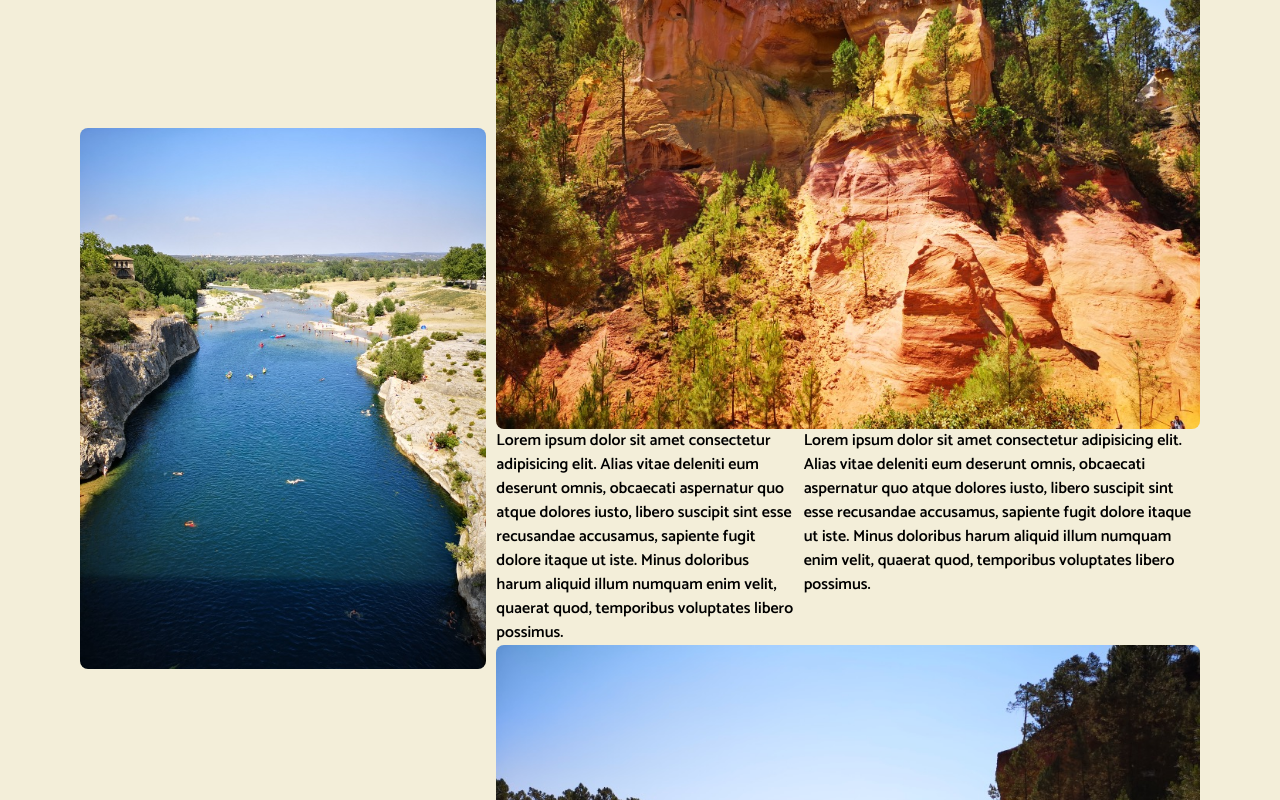
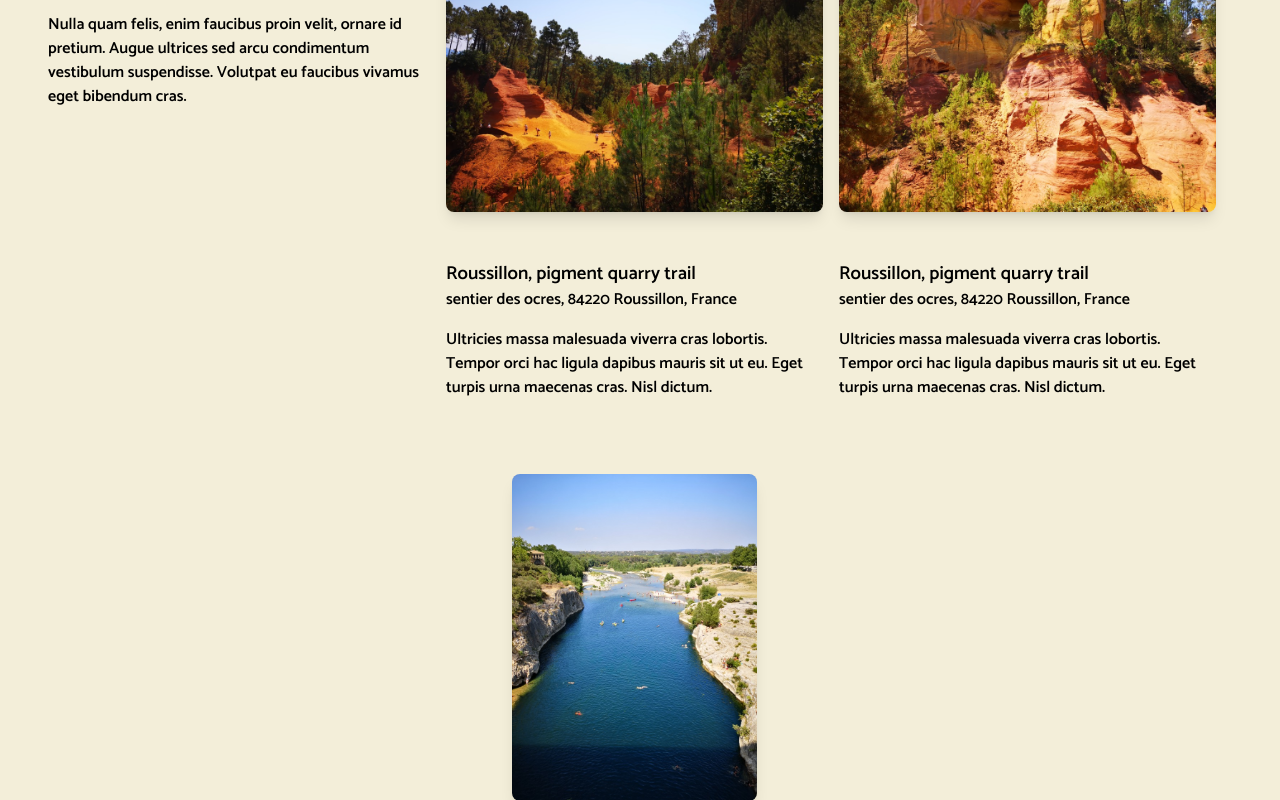
Before and after one commit to wkan17012021/Geo_Travel_Holidays, a React (Create React App) app in the folder rlt/: page / in a window 1280 px wide. Shown: the part 4160-4960 px from the top of the page. Built offline with nearby package versions, Linux system fonts and the light colour scheme.

Commit message:
redo grid layout using tw comp ui library

```diff
--- a/rlt/src/components/south_france_tour/South_france_tours.js
+++ b/rlt/src/components/south_france_tour/South_france_tours.js
@@ -3,43 +3,122 @@ import Img1 from "../../assets/france_tour_photos/pont_du_gard_684x912.jpg";
 import Img2 from "../../assets/france_tour_photos/roussillon_crossbedded_hematite_geothite_sands_912x684.jpg";
 import Img3 from "../../assets/france_tour_photos/roussillon_quarry_red route_912x684.jpg";
 
+const locationData = [
+  {
+    id: 1,
+    placeName: "Roussillon, pigment quarry trail",
+    address: "sentier des ocres, 84220 Roussillon, France",
+    imageUrl: Img3,
+    imageAlt: "tourists navigating the Roussillon ochre pigment quarry trail",
+    descriptionText:
+      "Ultricies massa malesuada viverra cras lobortis. Tempor orci hac ligula dapibus mauris sit ut eu. Eget turpis urna maecenas cras. Nisl dictum.",
+    customStyles: "",
+  },
+  {
+    id: 2,
+    placeName: "Roussillon, pigment quarry trail",
+    address: "sentier des ocres, 84220 Roussillon, France",
+    imageUrl: Img2,
+    imageAlt: "crossbedded hematite and geothite sands, ochre coloured walls",
+    descriptionText:
+      "Ultricies massa malesuada viverra cras lobortis. Tempor orci hac ligula dapibus mauris sit ut eu. Eget turpis urna maecenas cras. Nisl dictum.",
+    customStyles: "",
+  },
+  {
+    id: 3,
+    placeName: "Pont du Gard",
+    address: "400 Rte du Pont du Gard, 30210 Vers-Pont-du-Gard, France",
+    imageUrl: Img1,
+    imageAlt: "casual swimmers in the river overlooking Pont du Gard bridge",
+    descriptionText:
+      "Ultricies massa malesuada viverra cras lobortis. Tempor orci hac ligula dapibus mauris sit ut eu. Eget turpis urna maecenas cras. Nisl dictum.",
+    customStyles: "portrait-adj",
+  },
+];
+
 const SouthFranceTours = () => {
   return (
-    <section>
-      <h2>South France Tours</h2>
-      <div className="france_grid_container">
-        <div className="fr_img_1_wrapper">
-          <img loading="lazy" src={Img1} alt="rousillon 1" />
-        </div>
-        <div className="fr_img_2_wrapper">
-          <img loading="lazy" src={Img2} alt="rousillon 2" />
-        </div>
-        <div className="fr_img_3_wrapper">
-          <img loading="lazy" src={Img3} alt="pont du gard" />
-        </div>
-        <div className="fr_txt_wrapper_1">
-          <p>
-            Lorem ipsum dolor sit amet consectetur adipisicing elit. Alias vitae
-            deleniti eum deserunt omnis, obcaecati aspernatur quo atque dolores
-            iusto, libero suscipit sint esse recusandae accusamus, sapiente
-            fugit dolore itaque ut iste. Minus doloribus harum aliquid illum
-            numquam enim velit, quaerat quod, temporibus voluptates libero
-            possimus.
-          </p>
-        </div>
-        <div className="fr_txt_wrapper_2">
-          <p>
-            Lorem ipsum dolor sit amet consectetur adipisicing elit. Alias vitae
-            deleniti eum deserunt omnis, obcaecati aspernatur quo atque dolores
-            iusto, libero suscipit sint esse recusandae accusamus, sapiente
-            fugit dolore itaque ut iste. Minus doloribus harum aliquid illum
-            numquam enim velit, quaerat quod, temporibus voluptates libero
-            possimus.
-          </p>
+    <section className="fr_main_container">
+      <div className="fr_inner_wrapper">
+        <div className="fr_inner_grid_wrapper">
+          <div className="intro_section">
+            <h2>South of France Tours</h2>
+            <p>
+              Nulla quam felis, enim faucibus proin velit, ornare id pretium.
+              Augue ultrices sed arcu condimentum vestibulum suspendisse.
+              Volutpat eu faucibus vivamus eget bibendum cras.
+            </p>
+          </div>
+          <div className="bio_section lg:col-span-2">
+            <ul role="list" className="sm:-mt-8 sm:space-y-0">
+              {locationData.map((location) => (
+                <li key={location.id} className="location_list_item">
+                  <div
+                    className="location_list_item_grid_wrapper"
+                  >
+                    <div>
+                      <img src={location.imageUrl} alt={location.imageAlt} className={
+                      location.customStyles}/>
+                    </div>
+                    <div className="location_details_wrapper">
+                      <div>
+                        <div>
+                          <h3>{location.placeName}</h3>
+                          <p>{location.address}</p>
+                        </div>
+                        <div>
+                          <p>{location.descriptionText}</p>
+                        </div>
+                      </div>
+                    </div>
+                  </div>
+                </li>
+              ))}
+            </ul>
+          </div>
         </div>
       </div>
     </section>
   );
 };
 
+// const SouthFranceTours = () => {
+//   return (
+//     <section>
+//       <h2>South France Tours</h2>
+//       <div className="france_grid_container">
+//         <div className="fr_img_1_wrapper">
+//           <img loading="lazy" src={Img1} alt="rousillon 1" />
+//         </div>
+//         <div className="fr_img_2_wrapper">
+//           <img loading="lazy" src={Img2} alt="rousillon 2" />
+//         </div>
+//         <div className="fr_img_3_wrapper">
+//           <img loading="lazy" src={Img3} alt="pont du gard" />
+//         </div>
+//         <div className="fr_txt_wrapper_1">
+//           <p>
+//             Lorem ipsum dolor sit amet consectetur adipisicing elit. Alias vitae
+//             deleniti eum deserunt omnis, obcaecati aspernatur quo atque dolores
+//             iusto, libero suscipit sint esse recusandae accusamus, sapiente
+//             fugit dolore itaque ut iste. Minus doloribus harum aliquid illum
+//             numquam enim velit, quaerat quod, temporibus voluptates libero
+//             possimus.
+//           </p>
+//         </div>
+//         <div className="fr_txt_wrapper_2">
+//           <p>
+//             Lorem ipsum dolor sit amet consectetur adipisicing elit. Alias vitae
+//             deleniti eum deserunt omnis, obcaecati aspernatur quo atque dolores
+//             iusto, libero suscipit sint esse recusandae accusamus, sapiente
+//             fugit dolore itaque ut iste. Minus doloribus harum aliquid illum
+//             numquam enim velit, quaerat quod, temporibus voluptates libero
+//             possimus.
+//           </p>
+//         </div>
+//       </div>
+//     </section>
+//   );
+// };
+
 export default SouthFranceTours;
--- a/rlt/src/south-france-tours.css
+++ b/rlt/src/south-france-tours.css
@@ -1,46 +1,89 @@
-.france_grid_container {
+.fr_inner_grid_wrapper {
+  margin-top: 3rem;
+}
+.intro_section h3 {
+  font-size: 3rem;
+  font-weight: bold;
+}
+.bio_section ul {
+  margin-top: 4rem;
+  border-top-width: 1px;
+  border-color: grey;
+}
+.location_list_item {
+  padding: 1rem 0;
+  aspect-ratio: 3 / 4;
+  max-width: 60vw;
+  margin: 0 auto;
+}
+.location_list_item_grid_wrapper {
+  margin-top: 2rem;
   display: grid;
-  grid-template-columns: repeat(2, 0.5fr) 0.75fr 1fr;
-  grid-template-rows: 0.75fr 1fr 0.5fr 1fr 0.75fr;
-  grid-column-gap: 10px;
-  padding: 1rem 5rem;
+  grid-template-columns: 3fr;
+  place-items: start;
+  gap: 1rem;
+}
+.location_list_item_grid_wrapper div img {
+  border-radius: 8px;
+  object-fit: cover;
+  box-shadow: 0 10px 15px -3px rgb(0 0 0 / 0.1), 0 4px 6px -4px rgb(0 0 0 / 0.1);
+}
+.location_details_wrapper {
+  grid-column: 1 / 3;
+  text-align: left;
+}
+.location_details_wrapper div {
+  margin-top: 2rem;
+  padding-right: 1rem;
+}
+.location_details_wrapper div div {
+  margin-top: 1rem;
+}
+@media only screen and (min-width: 650px) {
+.fr_inner_wrapper {
+  margin: 0 auto;
+  padding: 1rem 0;
+}
+.location_list_item {
+  aspect-ratio: 3 / 2;
+}
 }
 
-.fr_img_1_wrapper {
-  grid-area: 2 / 1 / 5 / 3;
+@media only screen and (min-width: 1000px) {
+  .fr_inner_wrapper {
+  padding: 3rem 3rem;
+  }
+  .fr_inner_grid_wrapper {
+    display: grid;
+    grid-template-columns: repeat(3,minmax(0,1fr));
+    gap: 10px;
+    margin: 0 auto;
+  }
+  .intro_section {
+    margin-top: 4rem;
+  }
+  .intro_section h3 {
+    font-size: 4rem;
+  }
+  .bio_section {
+    grid-column: span 2 / span 2;
+  }
+  .bio_section ul {
+    display: grid;
+    grid-template-columns: repeat(2,minmax(0,1fr));
+    row-gap: 10px;
+    margin-top: 0;
+  }
+  .location_list_item {
+  max-width: 100%;
+  margin: 0;
 }
-.fr_img_2_wrapper {
-  grid-area: 1 / 3 / 3 / 5;
+  .location_list_item_grid_wrapper {
+  aspect-ratio: 3 / 2;
 }
-.fr_img_2_wrapper img {
-  width: 100%;
-}
-.fr_img_3_wrapper {
-  grid-area: 4 / 3 / 6 / 5;
-}
-.fr_txt_wrapper_1 {
-  grid-area: 3 / 3 / 4 / 4;
-}
-.fr_txt_wrapper_2 {
-  grid-area: 3 / 4 / 4 / 5;
 }
 
-.france_grid_container div > img {
-  border-radius: 8px;
+.portrait-adj {
+  max-width: 65%;
+  margin: 0 auto;
 }
-
-@media only screen and (max-width: 1000px) {
-  .france_grid_container {
-    display: flex;
-    flex-direction: column;
-    justify-content: center;
-    align-items: center;
-    padding: 1rem;
-  }
-  .france_grid_container div {
-    margin-top: 1rem;
-  }
-  .france_grid_container div > img {
-    max-width: 400px;
-  }
-}
```
